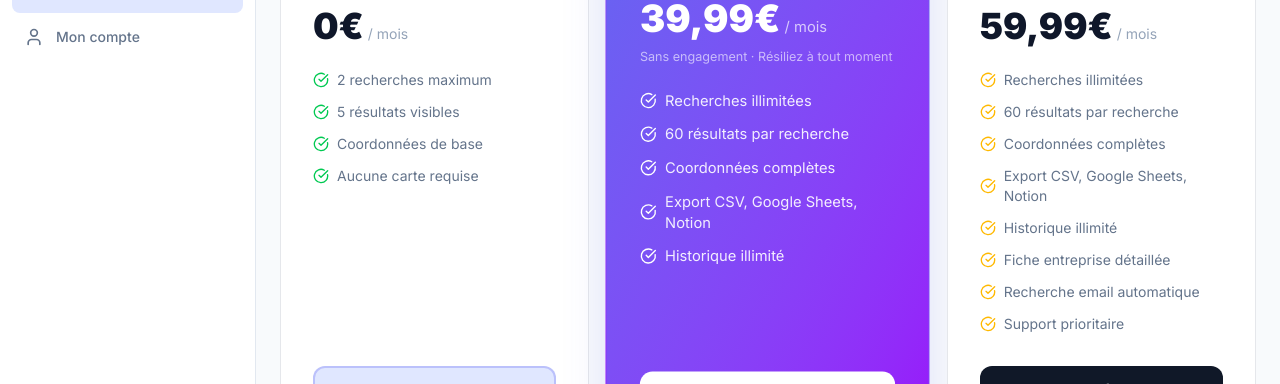
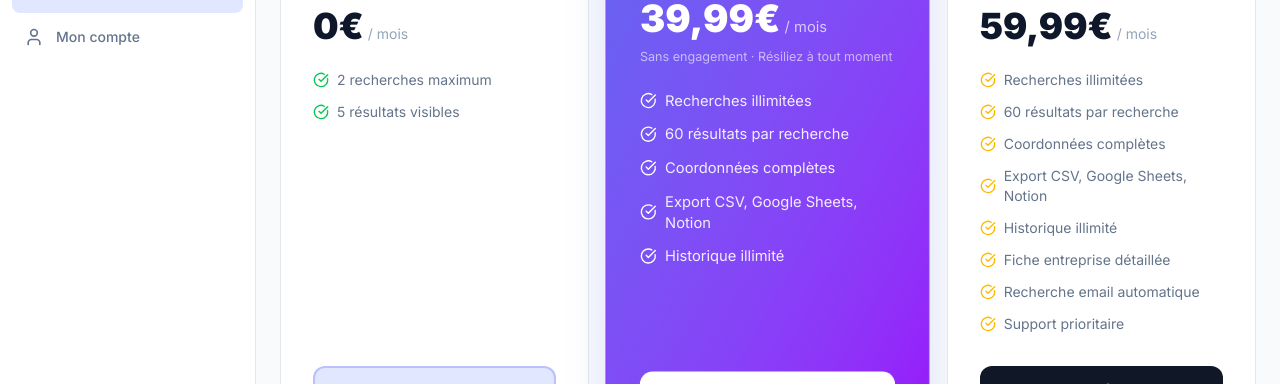
Before and after one commit to mtps-group/prospection-app, a Next.js app: page /abonnement in a window 1280 px wide. Shown: the part 283-667 px from the top of the page. Built offline with nearby package versions, Linux system fonts and the light colour scheme; no server answers.

Commit message:
Remove 'Coordonnees de base' and 'Aucune carte requise' from free plan in dashboard

```diff
--- a/src/components/billing/PricingCards.tsx
+++ b/src/components/billing/PricingCards.tsx
@@ -65,8 +65,6 @@ export function PricingCards() {
           {[
             '2 recherches maximum',
             '5 résultats visibles',
-            'Coordonnées de base',
-            'Aucune carte requise',
           ].map((f) => (
             <li key={f} className="flex items-center gap-2 text-sm text-text-secondary">
               <CheckCircle className="h-4 w-4 text-green-500 flex-shrink-0" />
```
